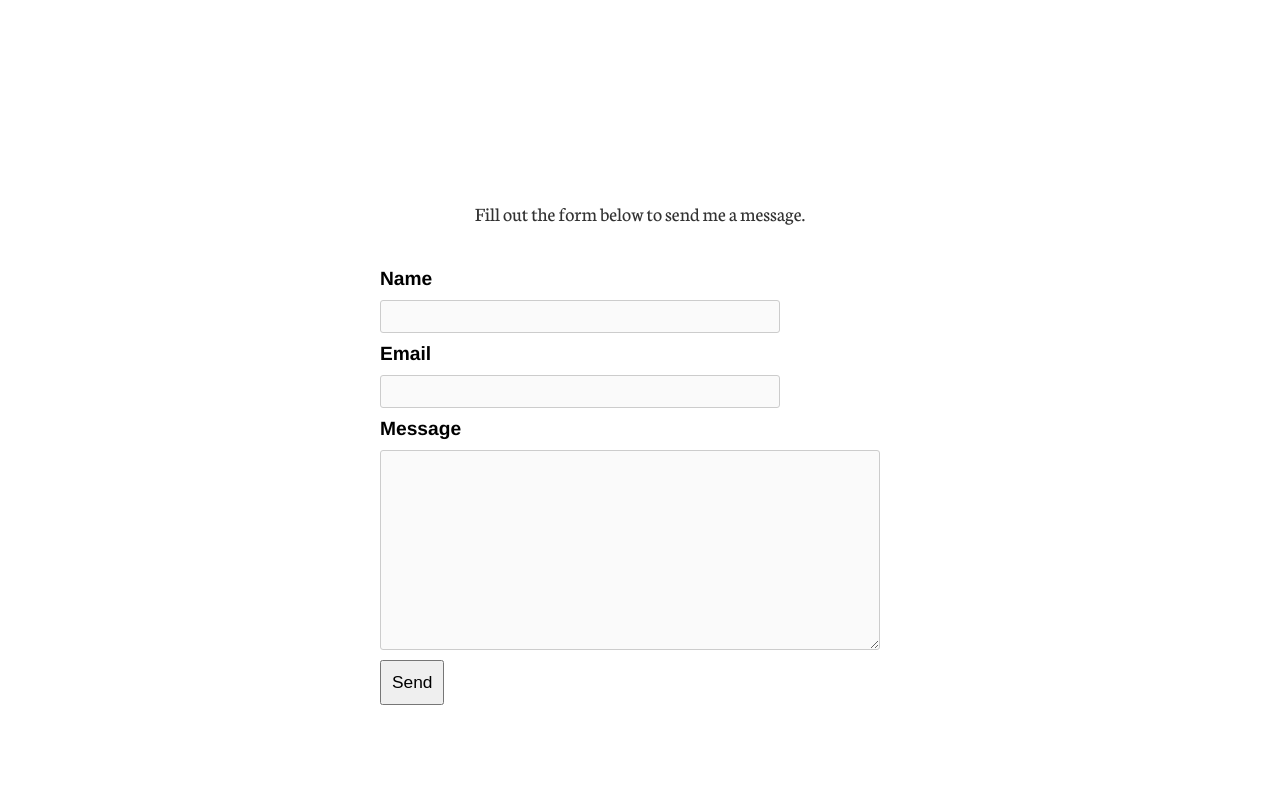
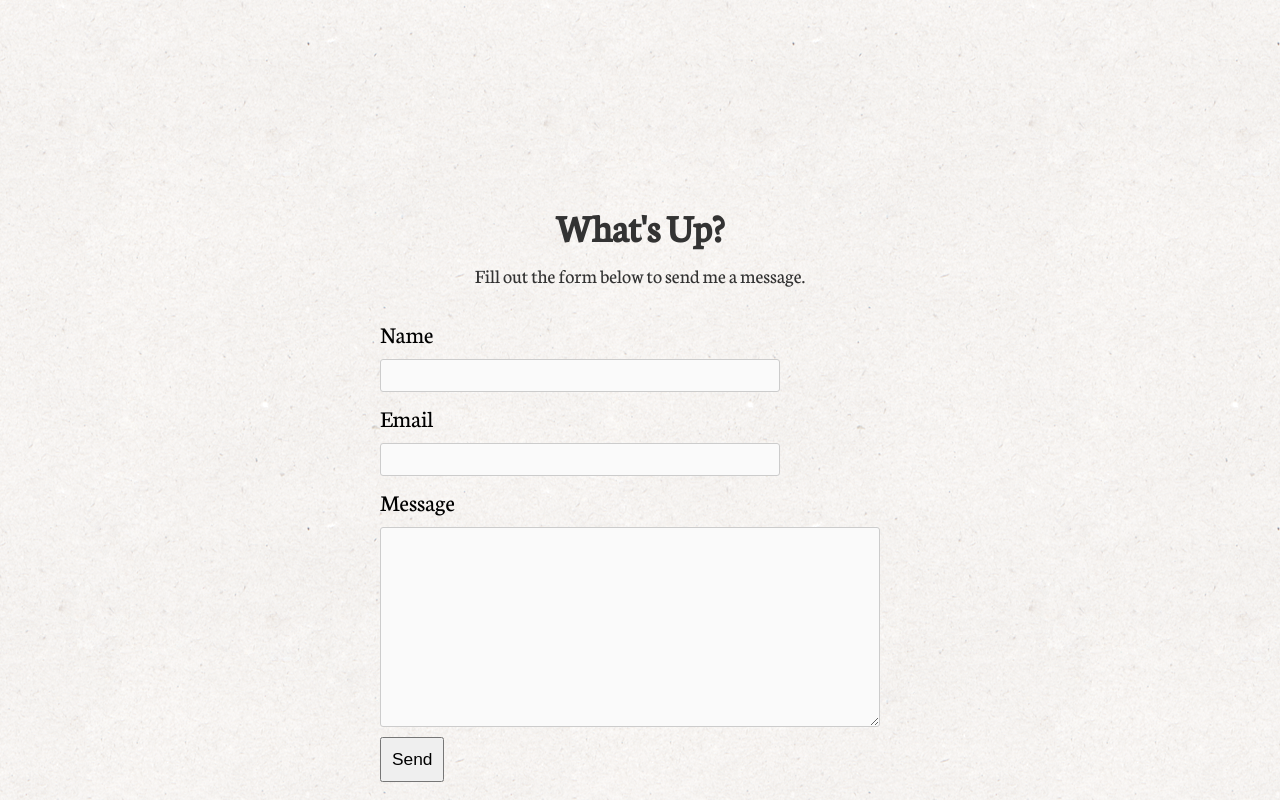
Before and after one commit to daviddavis/memorious, a Flask app: page /contact in a window 1280 px wide. Run offline with Flask 2, Linux system fonts and the light colour scheme.

Commit message:
Tweaking my page

```diff
--- a/wsgi/static/application.css
+++ b/wsgi/static/application.css
@@ -1,4 +1,5 @@
 body {
+  background: url('/static/rice-paper.png');
 }
 div {
   margin: 10px auto 0;
@@ -43,16 +44,22 @@ img.goodreads {
 
 /* Contact form */
 
+#chdr {
+  margin: 200px auto 10px;
+  text-align: center;
+  font-weight: bold;
+  font-size: 30pt;
+}
+
 form {
   width: 520px;
-  margin: 2em auto;
+  margin: 1em auto;
   text-align: left;
 }
 
 form label {
-  font-family: Helvetica, Arial, Sans-Serif;
-  font-size: 1.2em;
-  font-weight: bold;
+  font-family: Neuton, Georgia, Serif;
+  font-size: 1.5em;
   display: block;
   padding: 10px 0;
 }
--- a/wsgi/templates/contact.html
+++ b/wsgi/templates/contact.html
@@ -4,11 +4,18 @@
 
   {% if success %}
 
-    <p style="text-align: center; margin-top: 200px;">Thank you for your message. I'll get back to you shortly.</p>
+    <p id='chdr'>Thank you.</p>
+
+    <p style="text-align: center;">
+      Your message has been dispatched. If you're
+      lucky, you should be hearing from me soon!
+    </p>
 
   {% else %}
 
-    <p style="text-align: center; margin-top: 200px;">Fill out the form below to send me a message.</p>
+    <p id='chdr'>What's Up?</p>
+
+    <p style="text-align: center;">Fill out the form below to send me a message.</p>
 
     <form action="{{ url_for('contact') }}" method=post>
       {{ form.csrf_token }}
--- a/wsgi/templates/index.html
+++ b/wsgi/templates/index.html
@@ -22,8 +22,4 @@
   <p style="text-align: right">
     &mdash; Jorge Luis Borges, &ldquo;Funes the Memorious&rdquo;
   </p>
-
-  <p class="footnote">
-    &copy; 2009 David Davis
-  </p>
 {% endblock %}
```
Also changed, not shown: wsgi/static/rice-paper.png (added).
